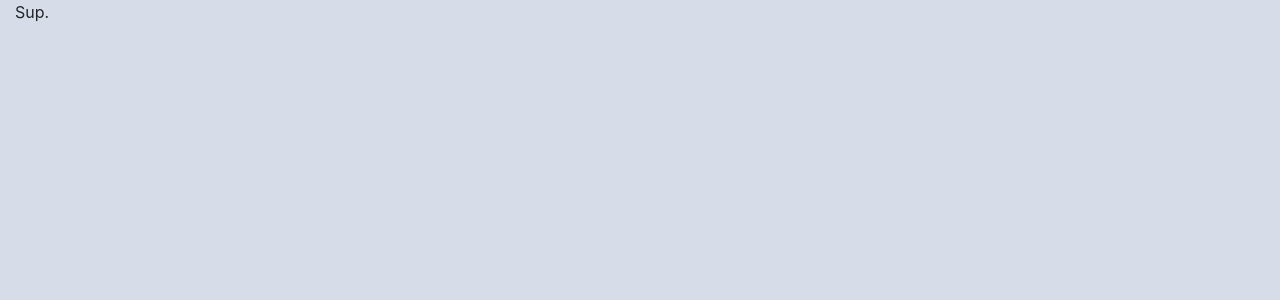
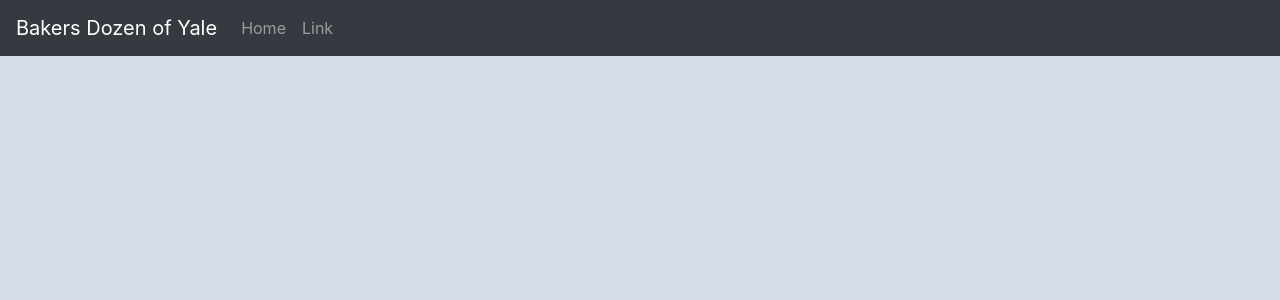
Before and after one commit to gbuchdahl/bakersdozenyale, a React (Create React App) app: page / in a window 1280 px wide. Shown: the top 300 px of the page. Built offline with nearby package versions, Linux system fonts and the light colour scheme.

Commit message:
started navbar

```diff
--- a/src/App.js
+++ b/src/App.js
@@ -1,9 +1,16 @@
 import React from "react";
 import "./styles/mod_bootstrap.scss";
-import { Container } from "react-bootstrap";
+import { Container, Row } from "react-bootstrap";
+import MyNavBar from "./components/MyNavBar";
 
 function App() {
-  return <Container fluid={true}>Sup.</Container>;
+  return (
+    <Container fluid={true} classname="no-gutters">
+      <Row>
+        <MyNavBar />
+      </Row>
+    </Container>
+  );
 }
 
 export default App;
--- /dev/null
+++ b/src/components/MyNavBar.js
@@ -0,0 +1,19 @@
+import React, { Component } from "react";
+import { Navbar, Nav } from "react-bootstrap";
+
+export default class MyNavBar extends Component {
+  render() {
+    return (
+      <Navbar expand="lg" bg="dark" fixed="top" variant="dark">
+        <Navbar.Brand href="#home">Bakers Dozen of Yale</Navbar.Brand>
+        <Navbar.Toggle aria-controls="basic-navbar-nav" />
+        <Navbar.Collapse id="basic-navbar-nav">
+          <Nav className="mr-auto text-light">
+            <Nav.Link href="#home">Home</Nav.Link>
+            <Nav.Link href="#link">Link</Nav.Link>
+          </Nav>
+        </Navbar.Collapse>
+      </Navbar>
+    );
+  }
+}
```
